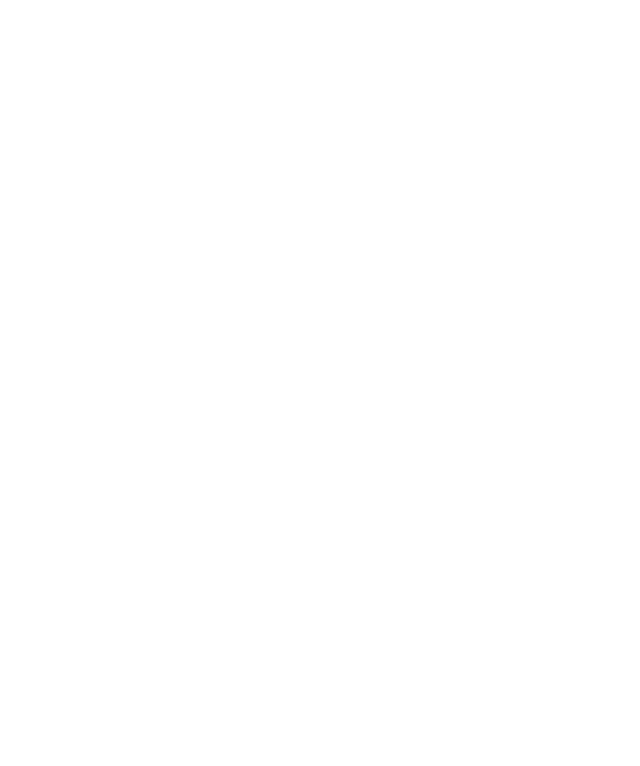
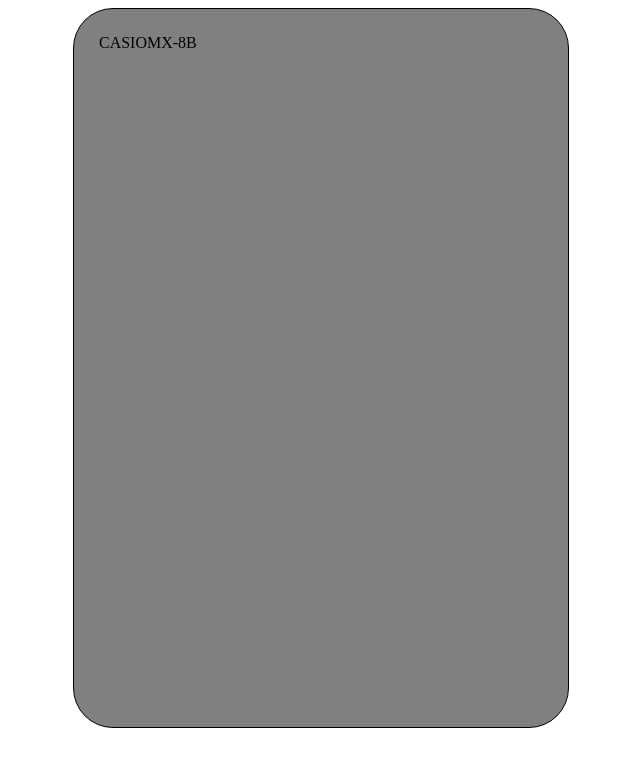
Before and after one commit to johanyim/CASIO-MX-8B, a plain HTML site: page index.html in a window 1280 px wide. Shown: the whole page, without its empty margins (319-959 px from the left). Drawn offline with Linux system fonts and the light colour scheme.

Commit message:
working aspect ratio, consistent sizing

```diff
--- a/index.html
+++ b/index.html
@@ -9,9 +9,9 @@
 <body>
     <div class="case">
         <header>
-            <div class="casio"></div>
+            <div class="casio">CASIO</div>
             <div class="panel"></div>
-            <div class="model"></div>
+            <div class="model">MX-8B</div>
         </header>
         <div class="screen"></div>
         <div class="buttons"></div>
--- a/style.css
+++ b/style.css
@@ -1,5 +1,19 @@
 .case {
+    margin: auto;
+    padding: 2%;
+    box-sizing: border-box;
+
     display: flex;
     flex-direction: column;
-    border-radius: 5vw;
+    border: 1px solid black;
+    border-radius: 5vh;
+    max-width: 90vh;
+    max-height: 90vh;
+    background-color: grey;
+    aspect-ratio: 10/14.5;
+
 }
+
+header {
+    display: flex;
+}
```
